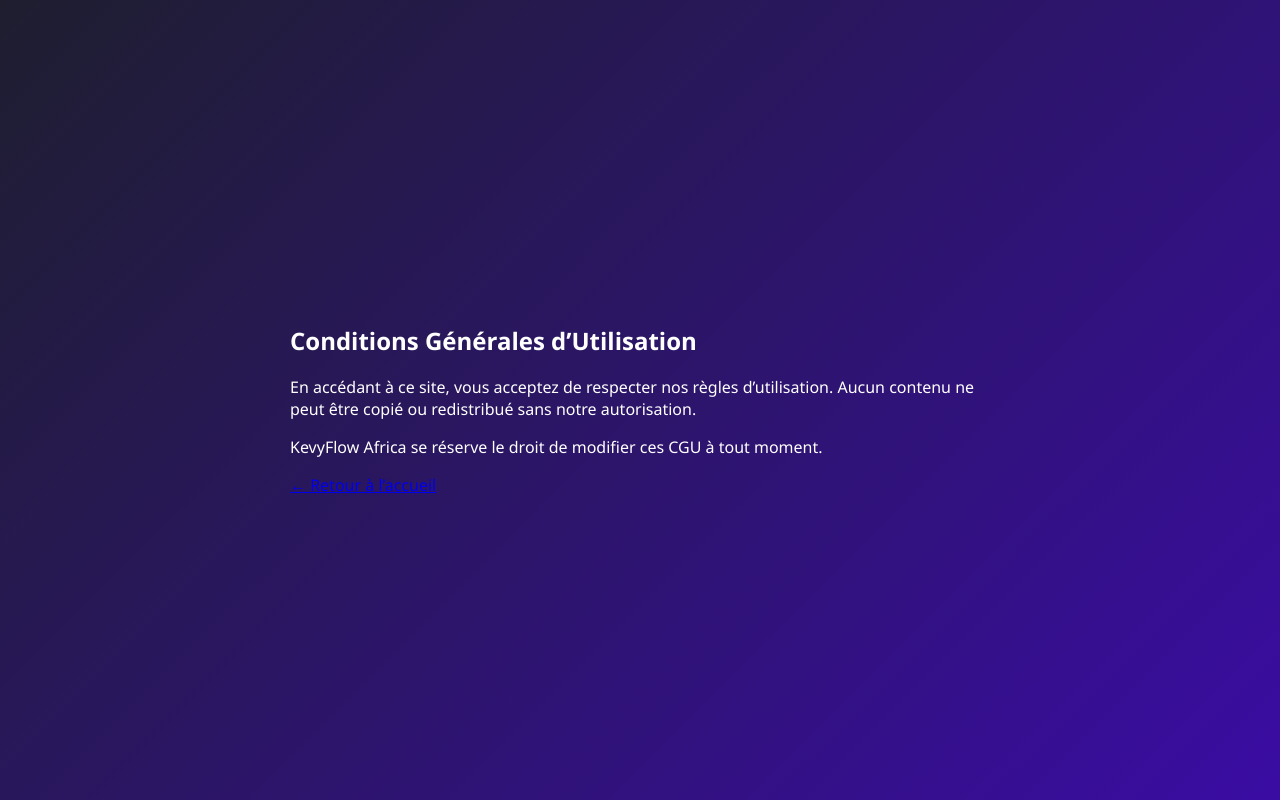
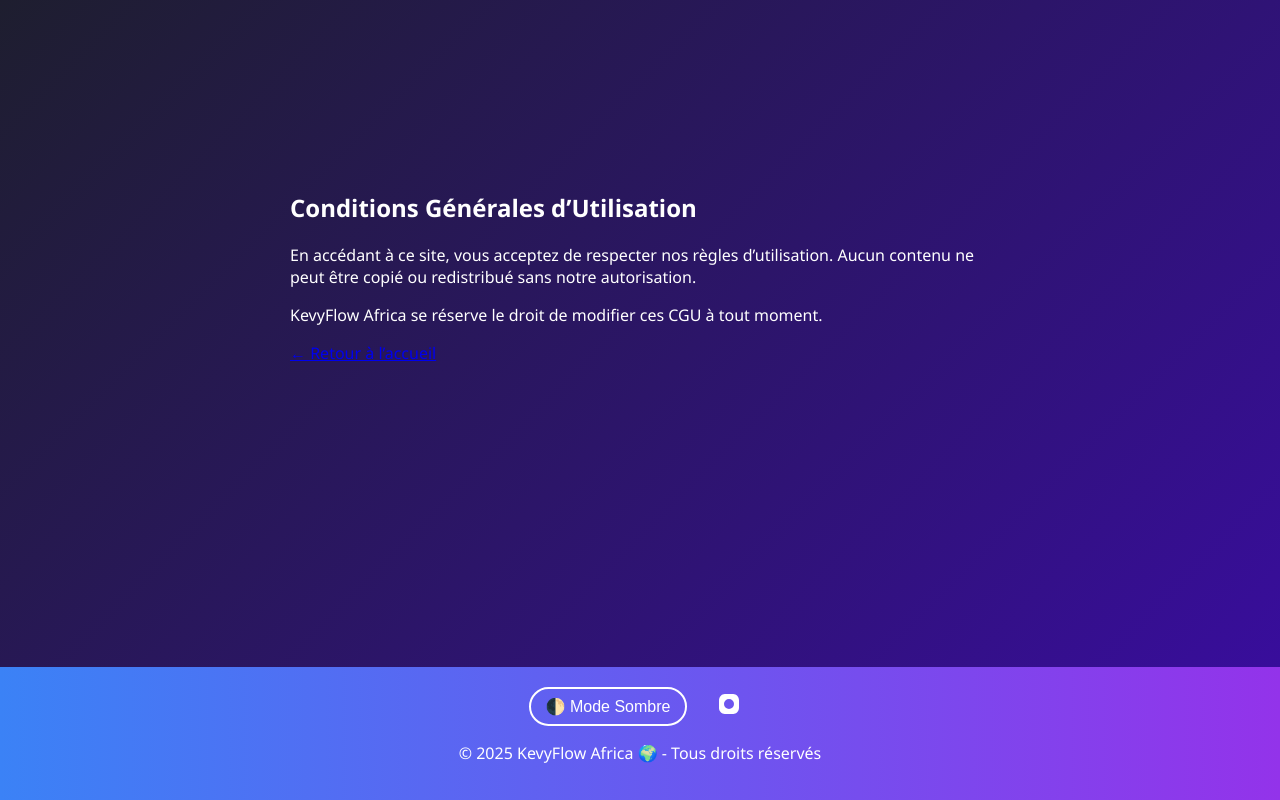
Before and after one commit to amon-boss/KevyFlow-Africasite, a plain HTML site: page cgu.html in a window 1280 px wide. Drawn offline with Linux system fonts and the light colour scheme.

Commit message:
Update cgu.html

```diff
--- a/cgu.html
+++ b/cgu.html
@@ -12,5 +12,84 @@
     <p>KevyFlow Africa se réserve le droit de modifier ces CGU à tout moment.</p>
     <a href="index.html">← Retour à l’accueil</a>
   </div>
+<!-- Ajoute ce code dans le footer de ton HTML, à la place ou en complément de ton footer actuel -->
+
+<footer class="footer">
+  <div class="footer-content">
+    <button id="toggleTheme" aria-label="Basculer le mode clair/sombre">🌓 Mode Sombre</button>
+    <a href="https://www.instagram.com/kevy__k?igsh=eTBlNmF4YTlqdzhl" target="_blank" rel="noopener noreferrer" class="social-icon" aria-label="Instagram">
+      <svg xmlns="http://www.w3.org/2000/svg" width="24" height="24" fill="currentColor" viewBox="0 0 24 24">
+        <path d="M7.75 2h8.5C19.216 2 22 4.784 22 8.25v7.5C22 19.216 19.216 22 16.25 22h-8.5C4.784 22 2 19.216 2 16.25v-7.5C2 4.784 4.784 2 7.75 2zM12 7a5 5 0 100 10 5 5 0 000-10zm5.5-1.5a1.5 1.5 0 11-3 0 1.5 1.5 0 013 0z"/>
+      </svg>
+    </a>
+  </div>
+  <p>© 2025 KevyFlow Africa 🌍 - Tous droits réservés</p>
+</footer>
+
+<style>
+  .footer {
+    background: linear-gradient(90deg, #3b82f6, #9333ea);
+    color: white;
+    text-align: center;
+    padding: 20px 10px;
+    font-family: 'Segoe UI', Tahoma, Geneva, Verdana, sans-serif;
+  }
+  .footer-content {
+    display: flex;
+    justify-content: center;
+    align-items: center;
+    gap: 20px;
+    margin-bottom: 10px;
+  }
+  .social-icon svg {
+    fill: white;
+    transition: fill 0.3s;
+    cursor: pointer;
+  }
+  .social-icon:hover svg {
+    fill: #facc15; /* jaune doré au hover */
+  }
+  #toggleTheme {
+    background: transparent;
+    border: 2px solid white;
+    color: white;
+    padding: 8px 15px;
+    border-radius: 25px;
+    cursor: pointer;
+    font-size: 1rem;
+    transition: background-color 0.3s, color 0.3s;
+  }
+  #toggleTheme:hover {
+    background-color: white;
+    color: #3b82f6;
+  }
+
+  /* Dark mode styles */
+  body.dark-mode {
+    background: #121212;
+    color: #f0f0f0;
+  }
+</style>
+
+<script>
+  const toggleBtn = document.getElementById('toggleTheme');
+
+  // Appliquer le thème stocké ou par défaut
+  if (localStorage.getItem('theme') === 'dark') {
+    document.body.classList.add('dark-mode');
+    toggleBtn.textContent = '☀️ Mode Clair';
+  }
+
+  toggleBtn.addEventListener('click', () => {
+    document.body.classList.toggle('dark-mode');
+    if (document.body.classList.contains('dark-mode')) {
+      toggleBtn.textContent = '☀️ Mode Clair';
+      localStorage.setItem('theme', 'dark');
+    } else {
+      toggleBtn.textContent = '🌓 Mode Sombre';
+      localStorage.setItem('theme', 'light');
+    }
+  });
+    </script>
 </body>
 </html>
```
